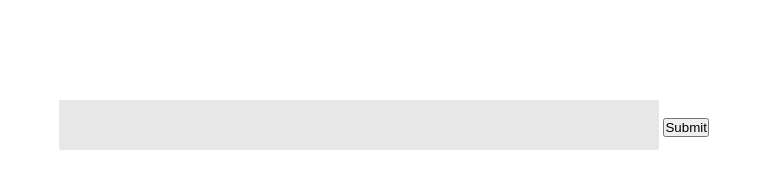
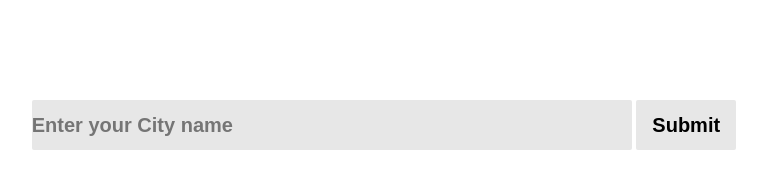
Before and after one commit to codershona/javascript-weather-app-API, a plain HTML site: page index.html in a window 1280 px wide. Shown: the whole page, without its empty margins (256-1023 px from the left). Drawn offline with Linux system fonts and the light colour scheme; files whose address does not match are found by name.

Commit message:
submit button styled done

```diff
--- a/index.html
+++ b/index.html
@@ -10,7 +10,7 @@
   <body>
 
    <div class="input">
-    <input type="text" class="inputValue">
+    <input type="text" class="inputValue" placeholder="Enter your City name">
     <input type="submit" value="Submit">
        </div>
 
--- a/style.css
+++ b/style.css
@@ -27,3 +27,16 @@ input[type="text"]{
   border-radius: 2px;
 
 }
+
+
+input[type="submit"] {
+  height: 50px;
+  width: 100px;
+  background: #e7e7e7;
+  font-family: "Nunito",sans-serif;
+  font-weight: bold;
+  font-size: 20px;
+  border: none;
+  border-radius: 2px;
+
+}
```
